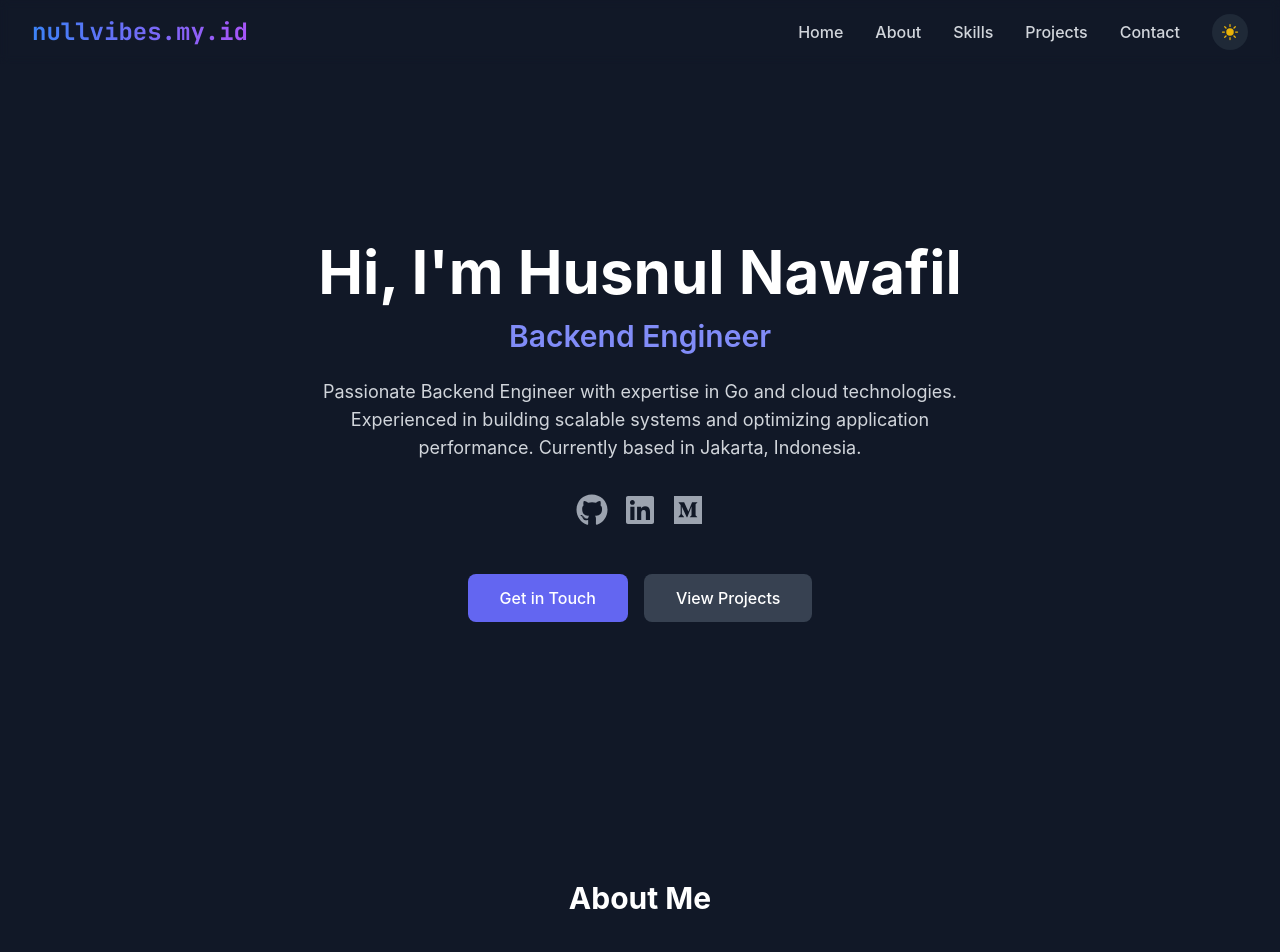
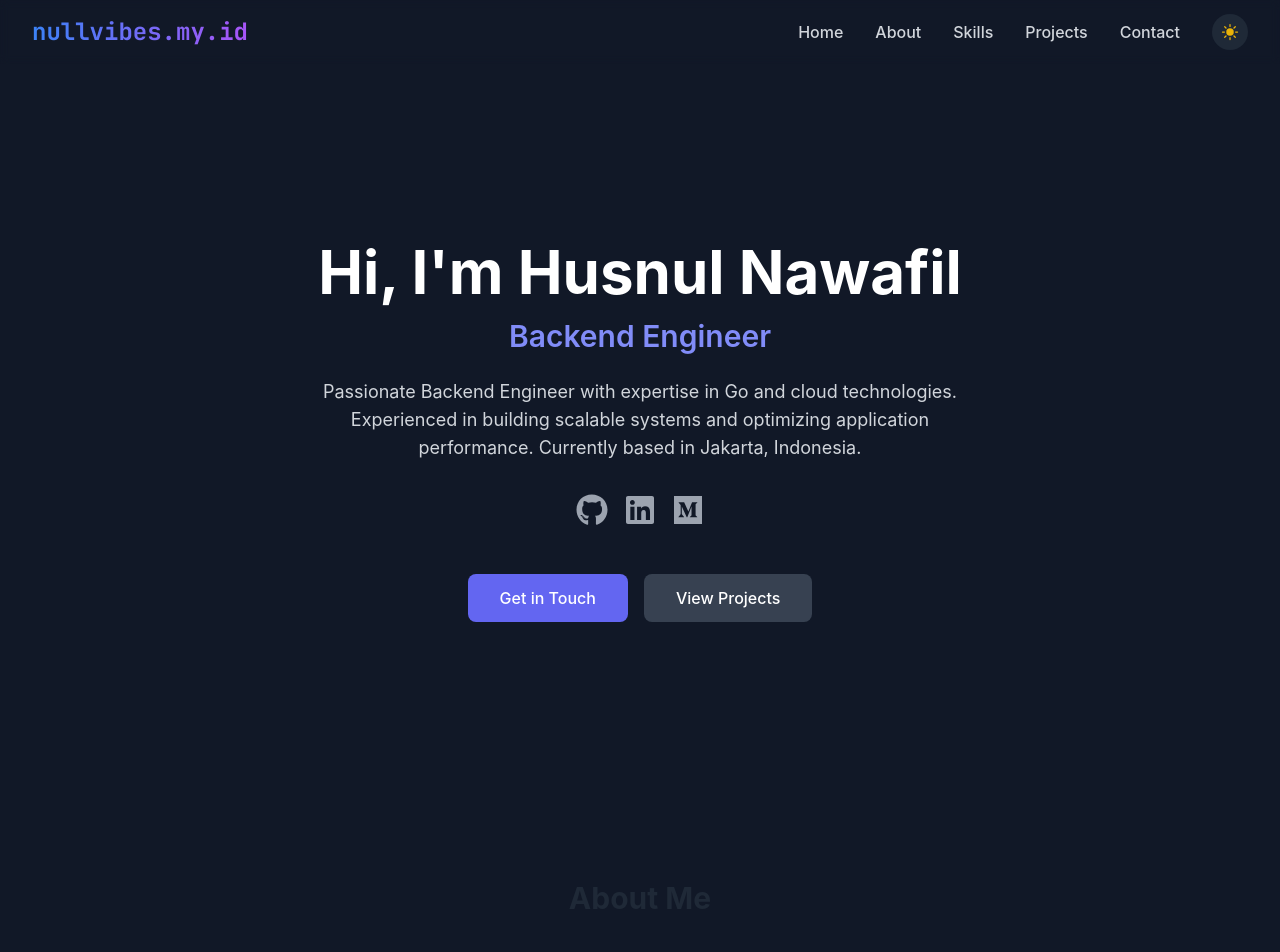
Before and after one commit to nawafilhusnul/crafted-by-null, a React (Vite) app: page / in a window 1280 px wide. Shown: the top 952 px of the page. Built offline with nearby package versions, Linux system fonts and the light colour scheme.

Commit message:
fix: improve font and UI visibility

```diff
--- a/src/components/About.tsx
+++ b/src/components/About.tsx
@@ -82,7 +82,9 @@ const About: FC = () => {
           viewport={{ once: true }}
           transition={{ duration: 0.5 }}
         >
-          <h2 className="section-title text-center mb-12">About Me</h2>
+          <h2 className="section-title text-center mb-12 text-gray-800">
+            About Me
+          </h2>
 
           <div className="grid md:grid-cols-2 gap-8">
             {experiences.map((section, idx) => (
--- a/src/components/Projects.tsx
+++ b/src/components/Projects.tsx
@@ -78,7 +78,7 @@ const Projects: FC = () => {
           transition={{ duration: 0.5 }}
           className="text-center mb-12"
         >
-          <h2 className="section-title">Featured Projects</h2>
+          <h2 className="section-title text-gray-800">Featured Projects</h2>
           <p className="text-lg text-gray-300 mt-4">
             Here are some of my recent projects that showcase my technical
             skills and problem-solving abilities.
```
